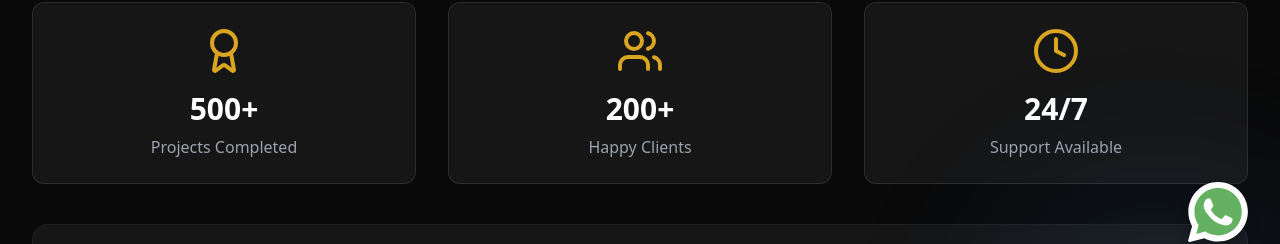
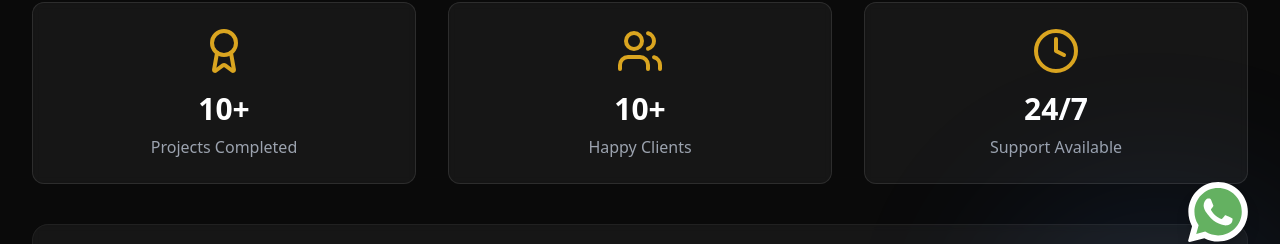
Before and after one commit to Amzad9/website, a Next.js app: page /solution in a window 1280 px wide. Shown: the part 518-762 px from the top of the page. Built offline with nearby package versions, Linux system fonts and the light colour scheme; no server answers.

Commit message:
cors issue

```diff
--- a/src/pages/solution/index.tsx
+++ b/src/pages/solution/index.tsx
@@ -86,8 +86,8 @@ const SolutionPage = () => {
     ];
 
     const stats = [
-        { number: "500+", label: "Projects Completed", icon: Award },
-        { number: "200+", label: "Happy Clients", icon: Users },
+        { number: "10+", label: "Projects Completed", icon: Award },
+        { number: "10+", label: "Happy Clients", icon: Users },
         { number: "24/7", label: "Support Available", icon: Clock },
     ];
 
```
